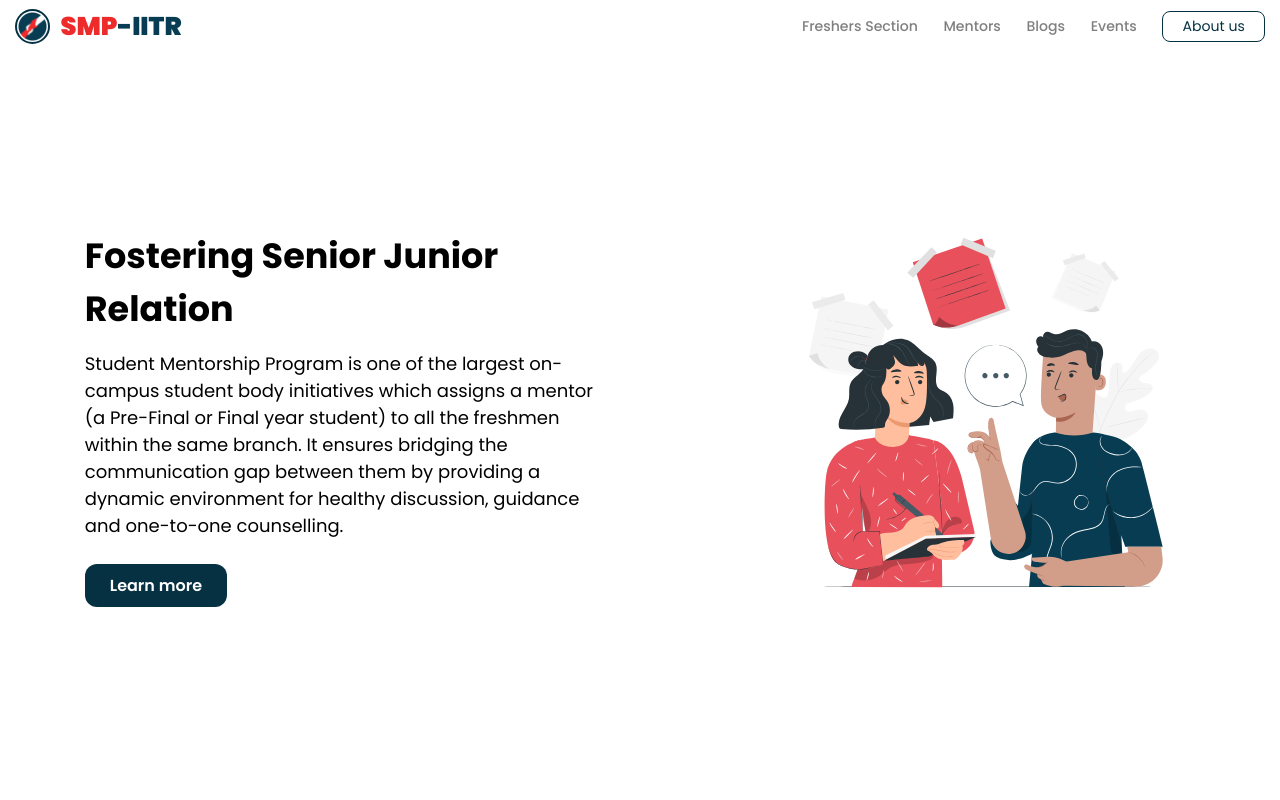
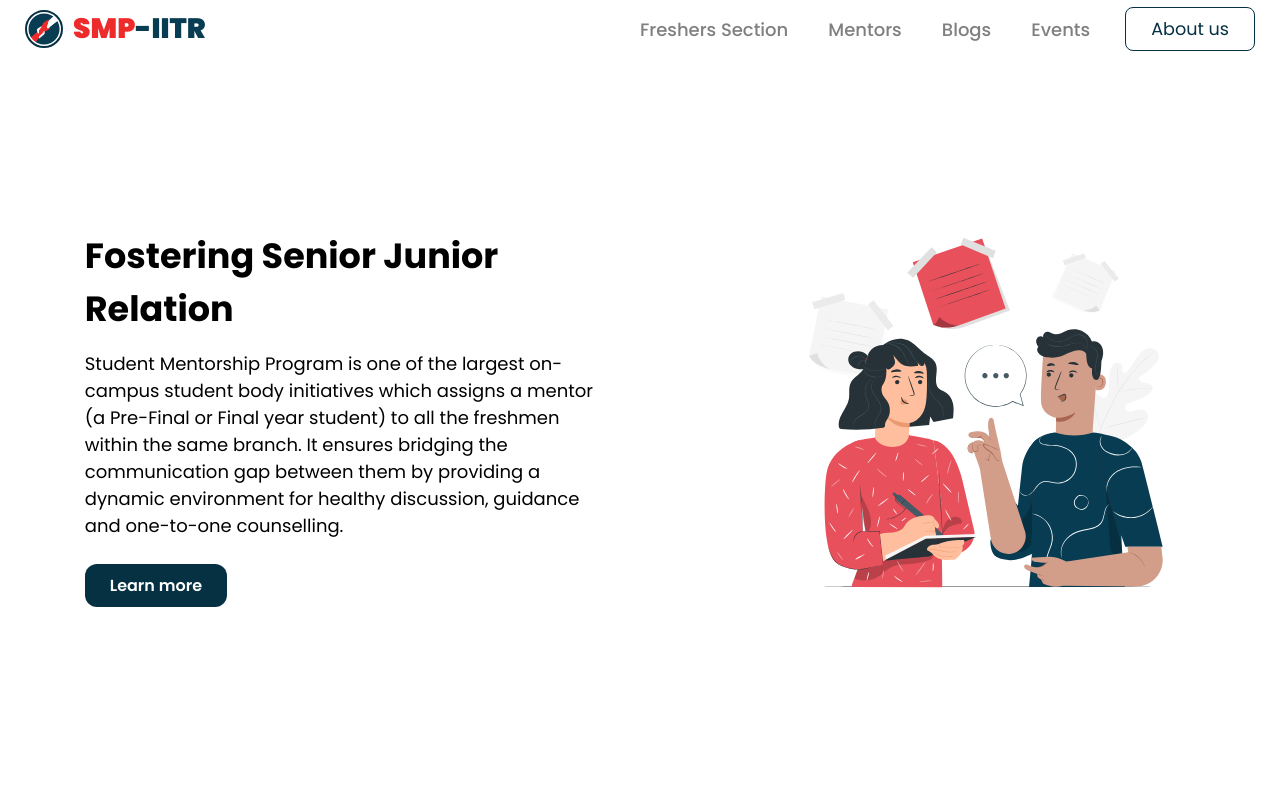
Before and after one commit to Student-Mentorship-Programme/smp-main, a Next.js app: page / in a window 1280 px wide. Shown: the top 800 px of the page. Built offline with nearby package versions, Linux system fonts and the light colour scheme.

Commit message:
header css fix

```diff
--- a/src/_components/common/Navbar/Navbar.module.css
+++ b/src/_components/common/Navbar/Navbar.module.css
@@ -3,13 +3,12 @@
 .navbar_main {
   flex-direction: column;
   width: 100%;
-  height: 4rem;
 }
 
 .navbar_main_container {
-  padding: 0 15px;
   display: flex;
   justify-content: space-between;
+  padding: 0 25px;
   padding-top: 7px;
   align-items: center;
   font-family: "Poppins";
@@ -20,8 +19,8 @@
 .navbar_main_left {
   display: flex;
   align-items: center;
-  margin-right: 5vw;
   height: 100%;
+  width: auto;
 }
 
 .img_holder_navbar {
@@ -29,8 +28,8 @@
   padding: 1px;
   border: 2px solid #063143;
   border-radius: 100%;
-  width: 2.3vw;
-  height: 2.3vw;
+  height: 32px;
+  width: 32px;
 }
 .img_holder_navbar img {
   height: 100%;
@@ -38,7 +37,7 @@
 }
 
 .smp_heading_navbar {
-  font-size: 2vw;
+  font-size: 28px;
   font-weight: 900;
   display: flex;
   align-items: center;
@@ -55,9 +54,10 @@
 
 .navbar_main_right {
   display: flex;
-  justify-content: flex-end;
+  justify-content: space-between;
   align-items: center;
   font-weight: 500;
+  width: 50%;
 }
 
 .active_option {
@@ -73,16 +73,15 @@
   display: flex;
   justify-content: space-between;
   list-style-type: none;
-  width: 75%;
-  font-size: 1.1vw;
-  padding-right: 2vw;
+  width: 100%;
+  font-size: 18px;
+  padding-right: 35px;
 }
 
 .navbar_main_right ul li a {
   text-decoration: none;
   color: inherit;
   font-weight: 500;
-  padding-left: 2vw;
   white-space: nowrap;
   /* color: rgb(255, 255, 255, 0.5); */
   /* color: rgba(0, 0, 0, 0.5); */
@@ -92,8 +91,8 @@
   background-color: inherit;
   color: #063143;
   border: 1px solid #063143;
-  padding: 0.3vw 1.5vw;
-  font-size: 1.1vw;
+  padding: 8px 25px;
+  font-size: 1.1rem;
   white-space: nowrap;
   border-radius: 8px;
   transition: background-color 0.3s ease-in-out, color 0.3s ease-in-out;
@@ -112,8 +111,11 @@
   justify-content: center;
   align-items: center;
   padding-right: 10px;
-  width: 9vw;
+  width: 35px;
   height: auto;
+  position: absolute;
+  top:28px;
+  right: 15px;
 }
 
 .navbar_main_right_menu_button img {
@@ -143,7 +145,13 @@
 }
 
 /* MOBILE VIEW */
-@media screen and (max-width: 576px) {
+@media screen and (max-width: 1235px) {
+  .navbar_main_right {
+    width: 70%;
+  }
+}
+
+@media screen and (max-width: 825px) {
   .navbar_main {
     height: 80px;
   }
@@ -153,16 +161,7 @@
   }
 
   .navbar_main_left {
-    margin-right: 0;
-  }
-
-  .img_holder_navbar {
-    width: 10vw;
-    height: 10vw;
-  }
-
-  .smp_heading_navbar {
-    font-size: 7vw;
+    width: max-content;
   }
 
   .navbar_main_right ul {
@@ -177,7 +176,8 @@
   }
 
   .close_button {
-    margin-left: 58vw;
+    position: absolute;
+    right: 25px;
     margin-top: 1rem;
     border: none;
     background-color: inherit;
@@ -186,7 +186,7 @@
   }
 
   .close_button img {
-    width: 10vw;
+    width: 40px;
     height: auto;
   }
 
@@ -195,7 +195,7 @@
     font-size: 1.3rem;
     margin: 0;
     padding: 0;
-    padding-top: 2rem;
+    padding-top: 18%;
   }
 
   .unordered_list_mobile li {
```
